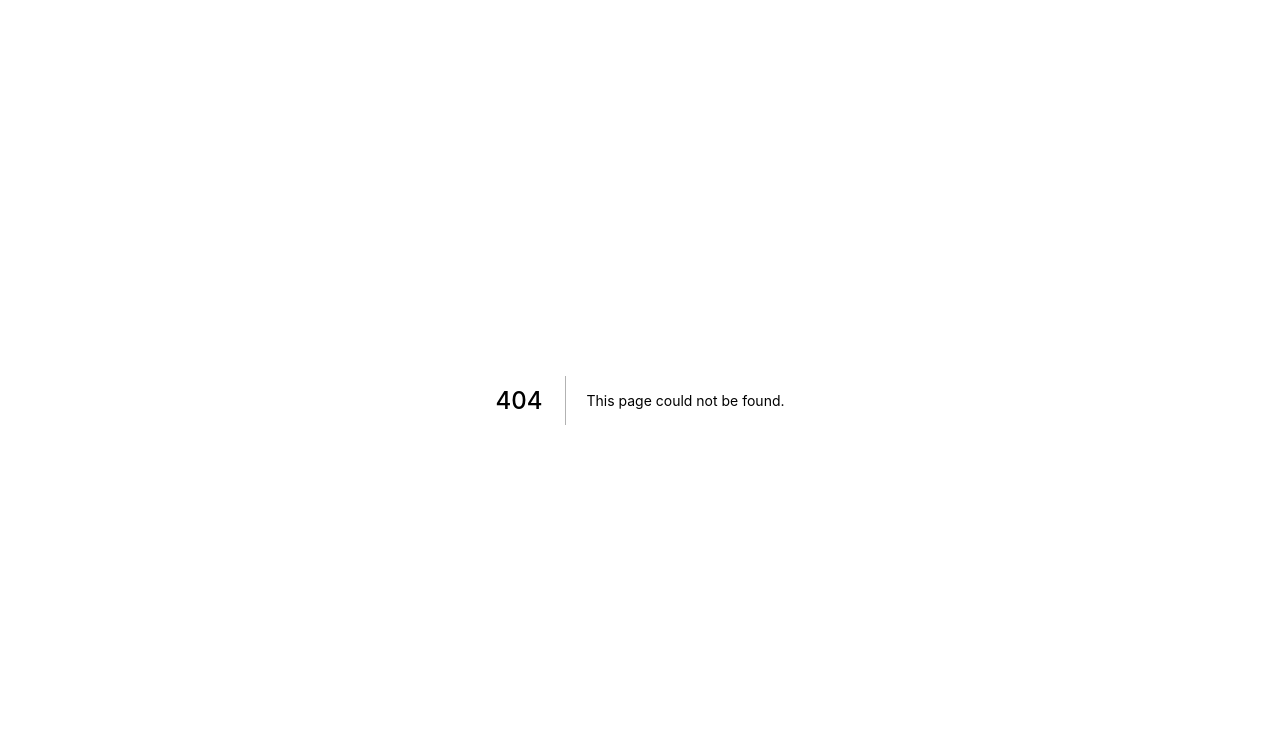
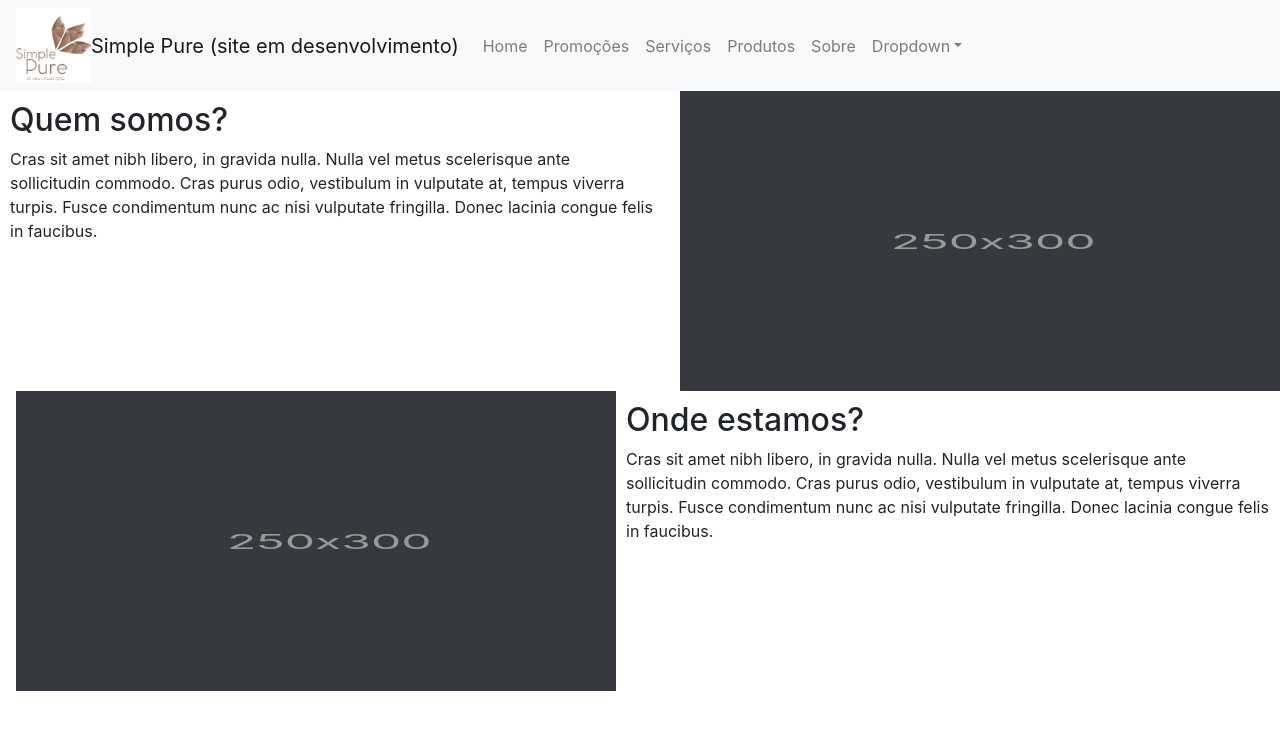
Before and after one commit to ZazaSaki/LojaSite, a Next.js app: page /about in a window 1280 px wide. Before the commit this address had no page. Shown: the top 730 px of the page. Built offline with nearby package versions, Linux system fonts and the light colour scheme.

Commit message:
About page Layout and hyperlink

```diff
--- a/components/TopBar.js
+++ b/components/TopBar.js
@@ -14,7 +14,7 @@ export default function TopBar(req,res){
                 <Nav.Link href="#promo">Promoções</Nav.Link>
                 <Nav.Link href="/services">Serviços</Nav.Link>
                 <Nav.Link href="/products">Produtos</Nav.Link>
-                <Nav.Link href="#contacts">Contactos</Nav.Link>
+                <Nav.Link href="/about">Sobre</Nav.Link>
                 <NavDropdown title="Dropdown" id="basic-nav-dropdown">
                 <NavDropdown.Item href="#action/3.1">Action</NavDropdown.Item>
                 <NavDropdown.Item href="#action/3.2">Another action</NavDropdown.Item>
--- /dev/null
+++ b/pages/about.js
@@ -0,0 +1,59 @@
+
+import { Media } from "react-bootstrap";
+import TopBar from "../components/TopBar";
+import 'bootstrap/dist/css/bootstrap.min.css';
+
+
+export default function products(){
+
+
+    return(
+        <div>
+            <TopBar></TopBar>
+            <div>
+
+                <Media>
+
+                    <Media.Body style = {{margin : '10px'}}>
+                    <h2>Quem somos?</h2>
+                    <p>
+                        Cras sit amet nibh libero, in gravida nulla. Nulla vel metus scelerisque
+                        ante sollicitudin commodo. Cras purus odio, vestibulum in vulputate at,
+                        tempus viverra turpis. Fusce condimentum nunc ac nisi vulputate fringilla.
+                        Donec lacinia congue felis in faucibus.
+                    </p>
+
+                    </Media.Body>
+                    <img
+                        width={600}
+                        height={300}
+                        className="ml-3"
+                        src="/250x300.svg"
+                        alt="Generic placeholder"
+                    />
+                </Media>
+
+                <Media>
+                    <img
+                        width={600}
+                        height={300}
+                        className="ml-3"
+                        src="/250x300.svg"
+                        alt="Generic placeholder"
+                    />
+                    <Media.Body style = {{margin : '10px'}}>
+                    <h2>Onde estamos?</h2>
+                    <p>
+                        Cras sit amet nibh libero, in gravida nulla. Nulla vel metus scelerisque
+                        ante sollicitudin commodo. Cras purus odio, vestibulum in vulputate at,
+                        tempus viverra turpis. Fusce condimentum nunc ac nisi vulputate fringilla.
+                        Donec lacinia congue felis in faucibus.
+                    </p>
+
+                    </Media.Body>
+
+                </Media>
+            </div>
+
+        </div>);
+}
```
